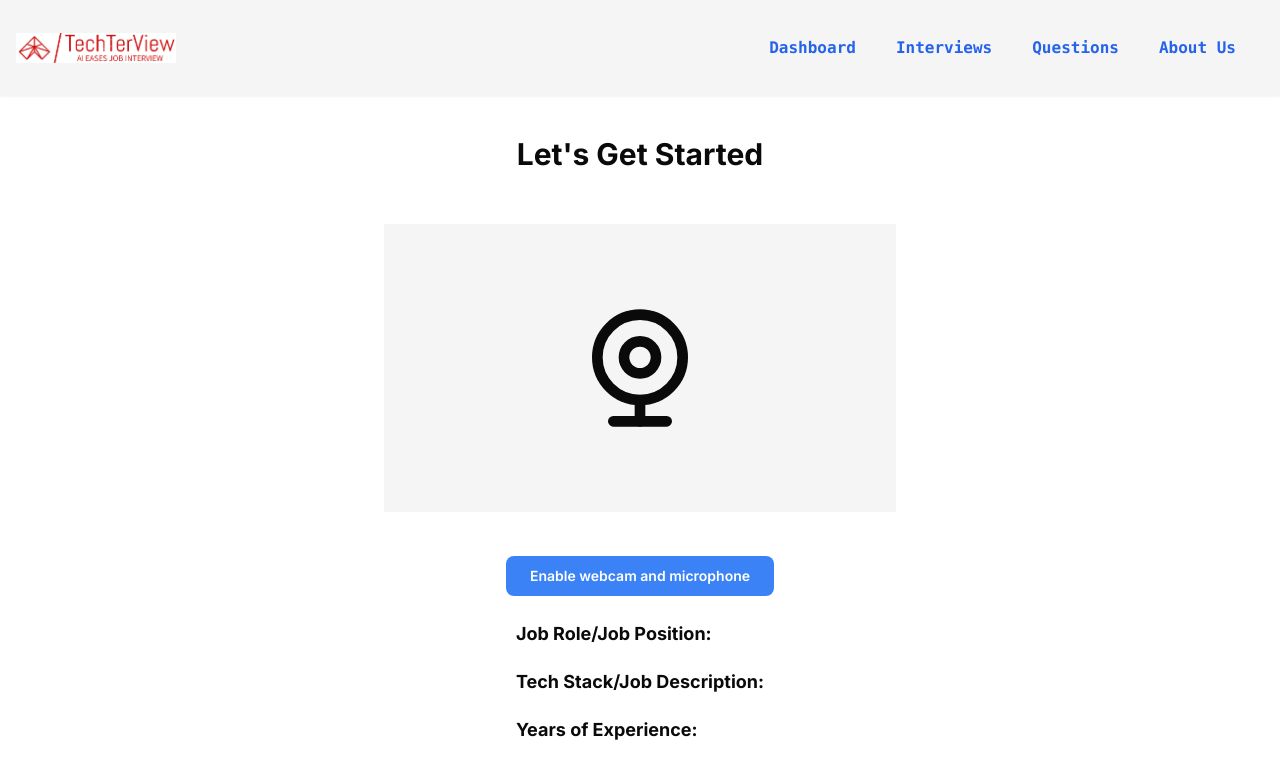
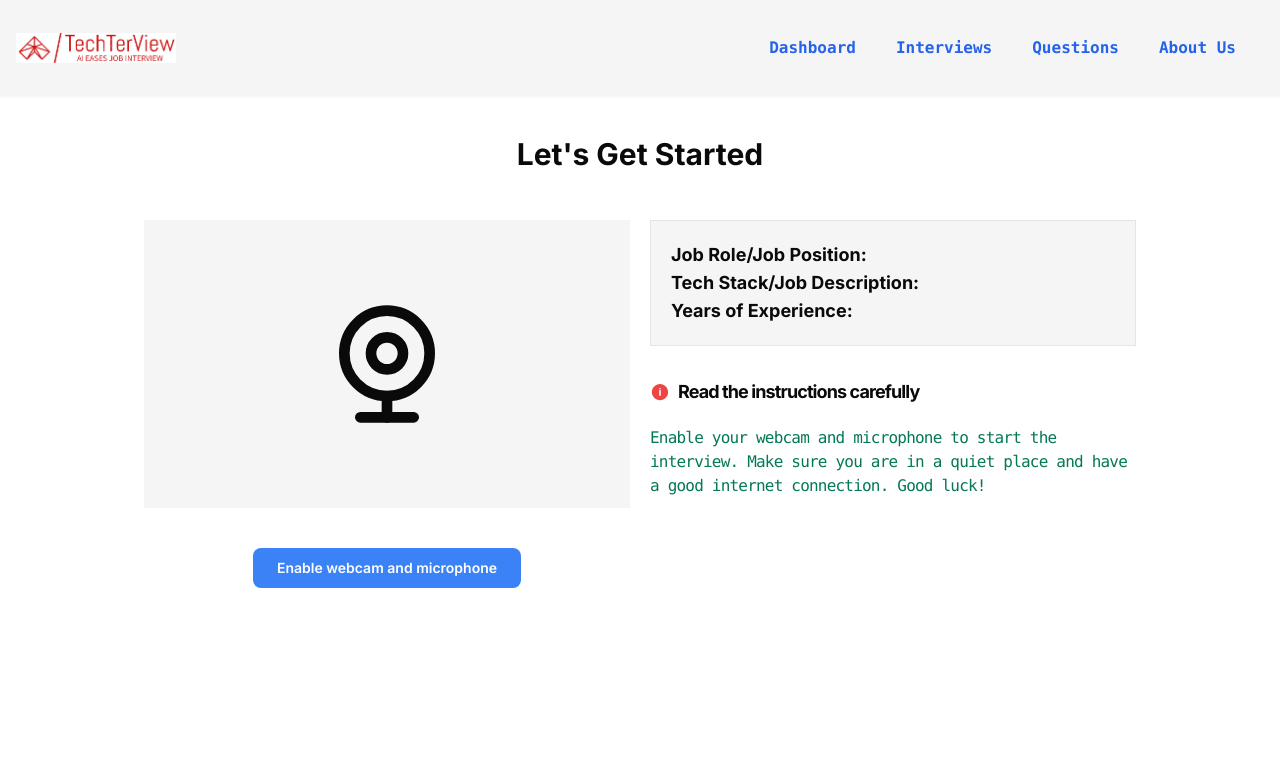
Before and after one commit to tamim-18/techterview, a Next.js app: page /dashboard/interview/1 in a window 1280 px wide. Shown: the top 778 px of the page. Built offline with nearby package versions, Linux system fonts and the light colour scheme; no server answers; the database is empty.

Commit message:
add react icons

```diff
--- a/app/dashboard/interview/[interviewId]/page.jsx
+++ b/app/dashboard/interview/[interviewId]/page.jsx
@@ -6,6 +6,7 @@ import { eq } from "drizzle-orm";
 import { WebcamIcon } from "lucide-react";
 import Webcam from "react-webcam";
 import { Button } from "@/components/ui/button";
+import { IoIosInformationCircle } from "react-icons/io";
 
 const InterViewPage = ({ params }) => {
   const [interview, setInterview] = React.useState(null);
@@ -36,6 +37,7 @@ const InterViewPage = ({ params }) => {
   return (
     <div className="my-10 flex flex-col items-center">
       <h2 className="font-bold text-3xl mb-6 text-center">Let's Get Started</h2>
+      <div className=" grid grid-cols-1 md:grid-cols-2 gap-5">
         <div className="w-full max-w-lg">
           {webcamEnabled ? (
             <Webcam
@@ -52,7 +54,7 @@ const InterViewPage = ({ params }) => {
             />
           ) : (
             <div className="flex flex-col items-center">
-            <WebcamIcon className="w-full h-72 bg-secondary my-7 border-lg p-20" />
+              <WebcamIcon className="w-full h-72 bg-secondary my-6 border-lg p-20" />
               <Button
                 onClick={() => setWebcamEnabled(true)}
                 className="mt-4 px-6 py-3 bg-blue-500 text-white font-semibold rounded-lg hover:bg-blue-600"
@@ -62,7 +64,9 @@ const InterViewPage = ({ params }) => {
             </div>
           )}
         </div>
+        {/* Interview Details */}
         <div className=" flex flex-col my-6 gap-5">
+          <div className=" flex flex-col border p-5 bg-secondary hover:shadow-md transition-all cursor-pointer">
             <h2 className=" text-lg ">
               <strong>Job Role/Job Position:</strong>
               {interview?.jobPosition}
@@ -76,6 +80,21 @@ const InterViewPage = ({ params }) => {
               {interview?.jobExperience}
             </h2>
           </div>
+          <div className=" my-3">
+            <div className=" flex gap-2">
+              <IoIosInformationCircle className="text-red-500 h-7 w-5" />{" "}
+              <span className=" font-bold text-lg tracking-tighter">
+                Read the instructions carefully
+              </span>
+            </div>
+            <p className=" tracking-tighter font-mono text-emerald-700 mt-5">
+              Enable your webcam and microphone to start the interview. Make
+              sure you are in a quiet place and have a good internet connection.
+              Good luck!
+            </p>
+          </div>
+        </div>
+      </div>
     </div>
   );
 };
--- a/package.json
+++ b/package.json
@@ -55,6 +55,7 @@
     "react-day-picker": "^8.10.1",
     "react-dom": "^18.3.1",
     "react-hook-form": "^7.51.5",
+    "react-icons": "^5.2.1",
     "react-resizable-panels": "^2.0.19",
     "react-webcam": "^7.2.0",
     "sonner": "^1.5.0",
```
Also changed, not shown: 1 other file (tests, documents, lock files or other folders). Lines whose indentation alone changed are shown as unchanged.
